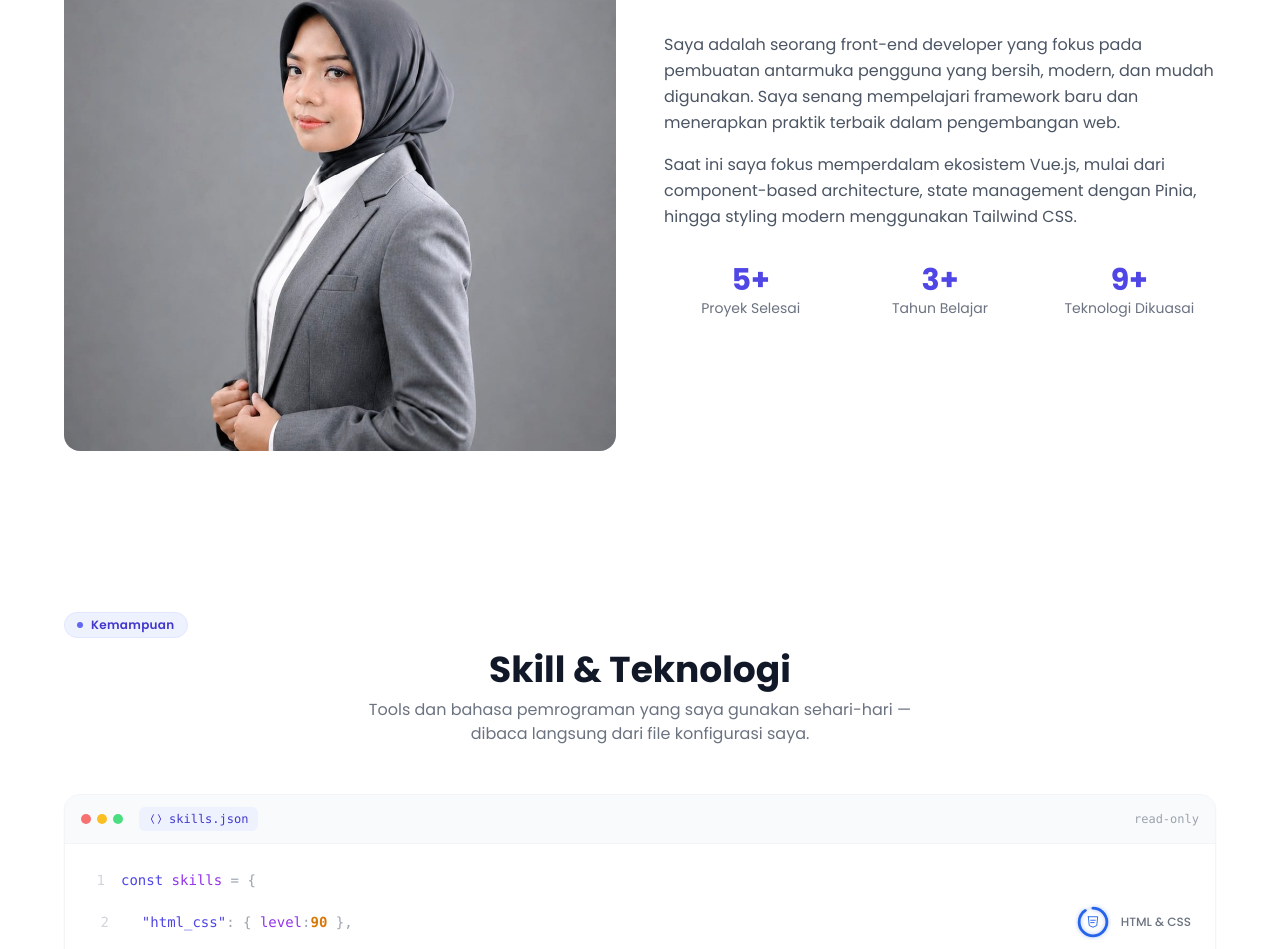
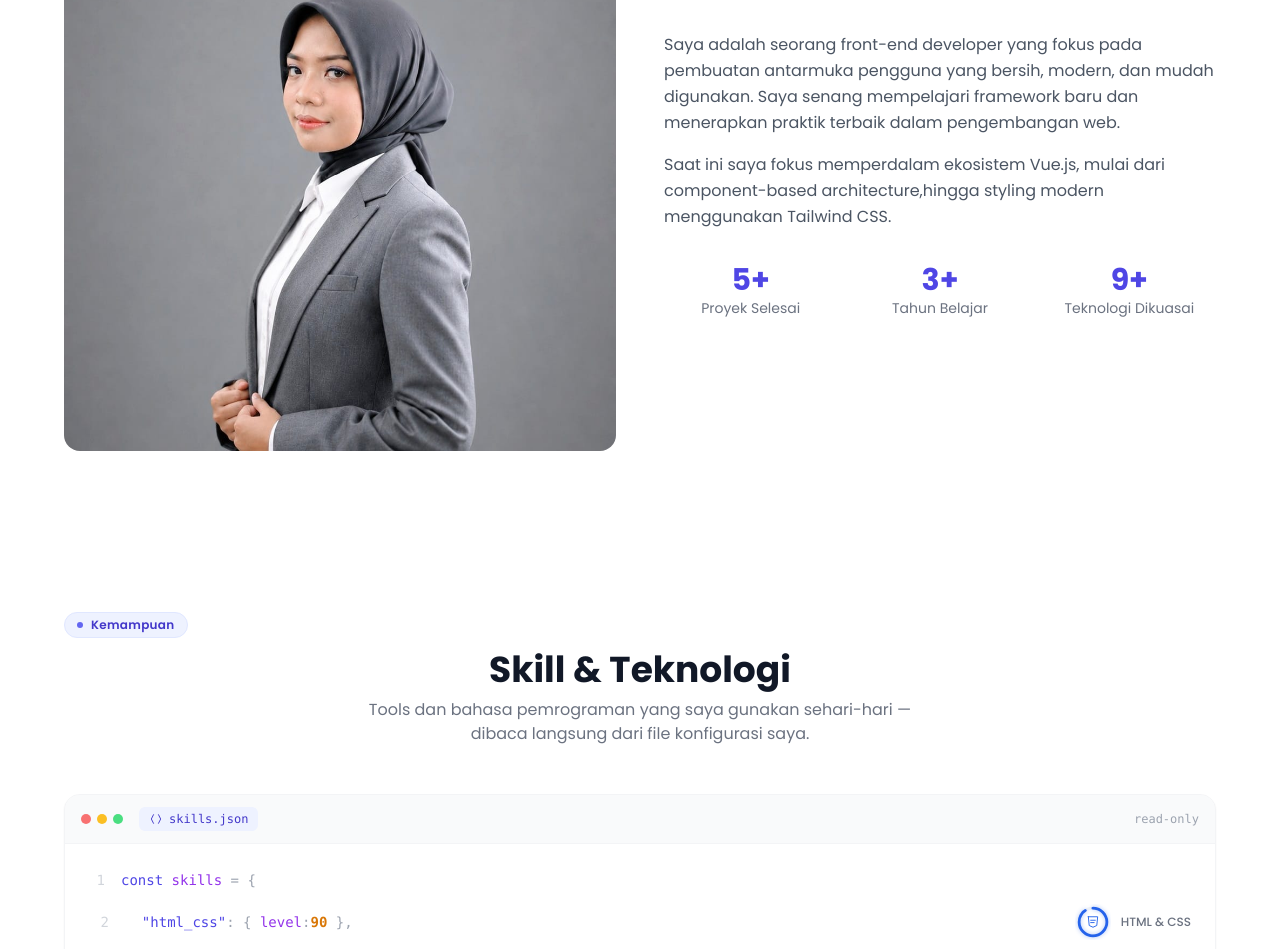
Before and after one commit to rosidadewi/portofolio, a Vue app: page / in a window 1280 px wide. Shown: the part 1101-2050 px from the top of the page. Built offline with nearby package versions, Linux system fonts and the light colour scheme.

Commit message:
Update About.vue

```diff
--- a/src/components/About.vue
+++ b/src/components/About.vue
@@ -121,8 +121,7 @@ onDeactivated(() => {
           </p>
           <p class="text-gray-600 mb-8 leading-relaxed">
             Saat ini saya fokus memperdalam ekosistem Vue.js, mulai dari
-            component-based architecture, state management dengan Pinia,
-            hingga styling modern menggunakan Tailwind CSS.
+            component-based architecture,hingga styling modern menggunakan Tailwind CSS.
           </p>
 
           <div class="grid grid-cols-3 gap-4">
```
